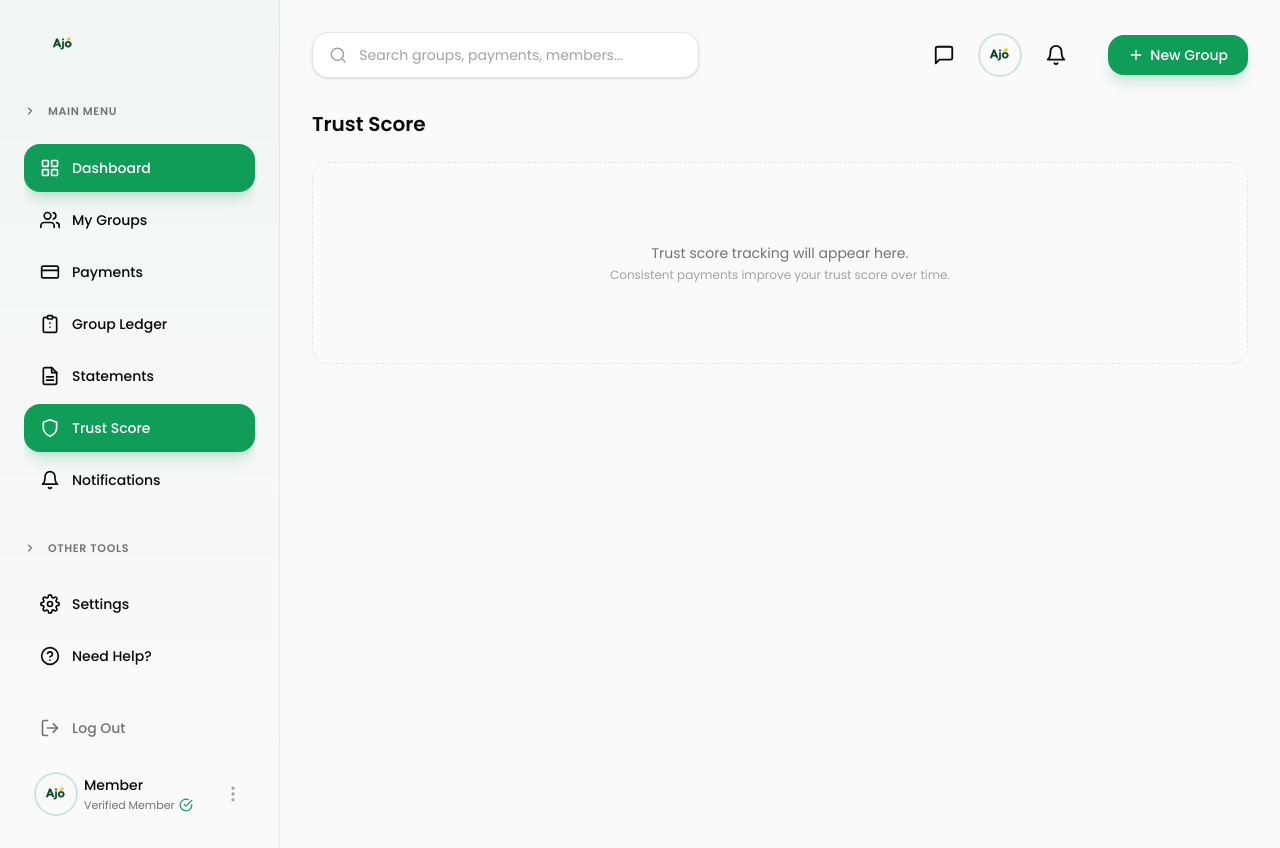
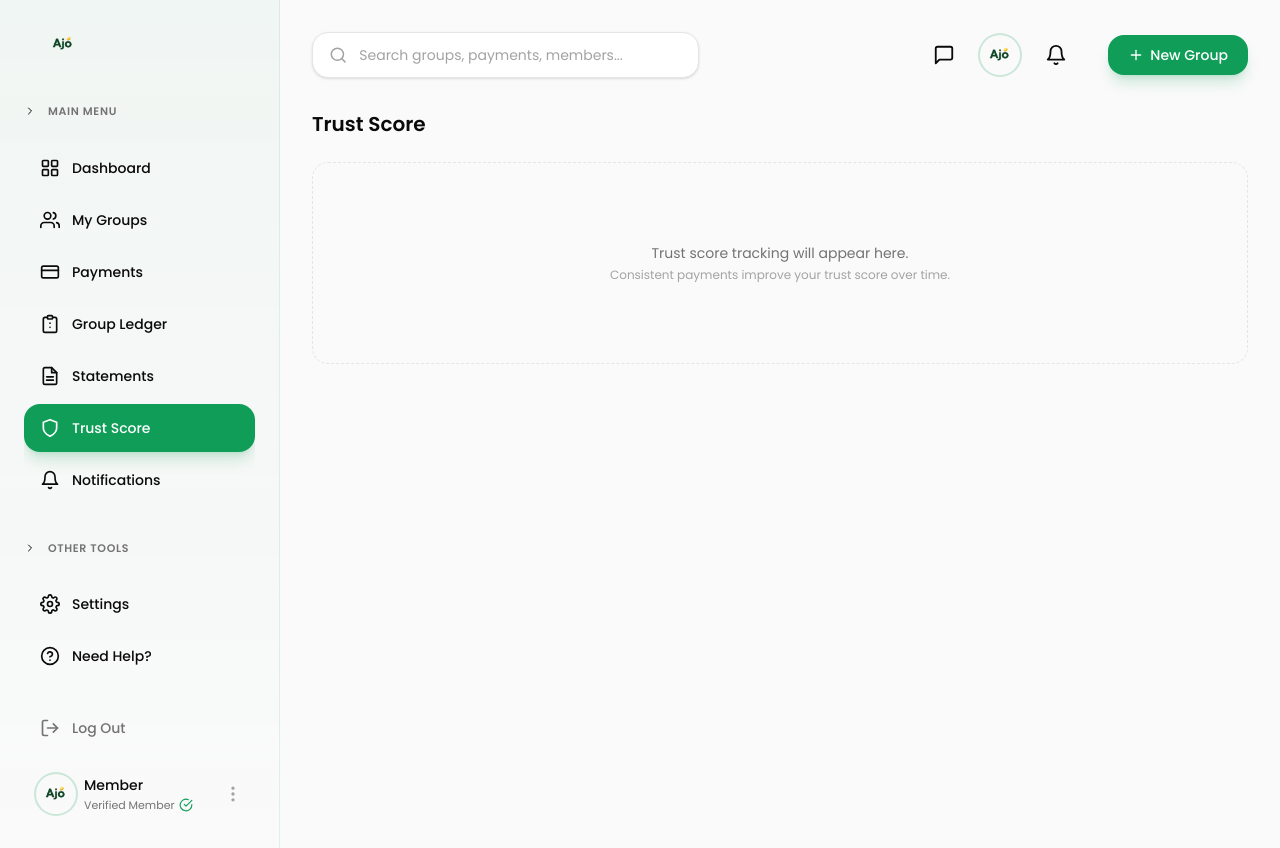
Before and after one commit to Denis-pyth/ajo-nomba-hackathon, a Next.js app in the folder frontend/: page /dashboard/trust in a window 1280 px wide. Built offline with nearby package versions, Linux system fonts and the light colour scheme; sample sign-in values are in the browser's storage.

Commit message:
fix: dashboard nav active highlight only matches exact for root /dashboard

```diff
--- a/frontend/src/app/dashboard/layout.tsx
+++ b/frontend/src/app/dashboard/layout.tsx
@@ -85,7 +85,9 @@ export default function DashboardLayout({ children }: { children: React.ReactNod
             </div>
             <nav className="flex flex-col gap-1">
               {mainMenu.map((item) => {
-                const isActive = pathname === item.href || pathname.startsWith(item.href + "/");
+                const isActive = item.href === "/dashboard"
+                  ? pathname === "/dashboard"
+                  : pathname === item.href || pathname.startsWith(item.href + "/");
                 const Icon = item.icon;
                 return (
                   <Link
```
